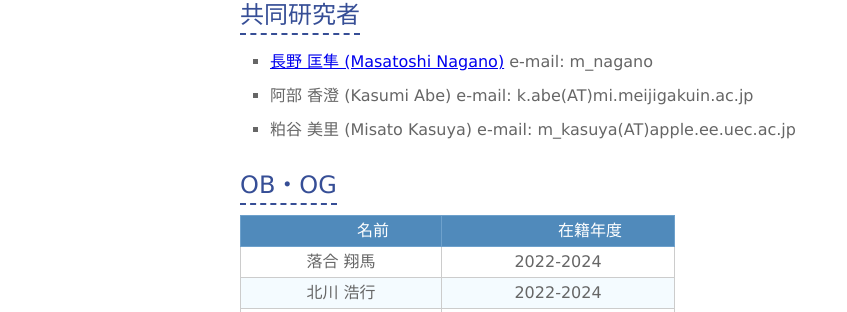
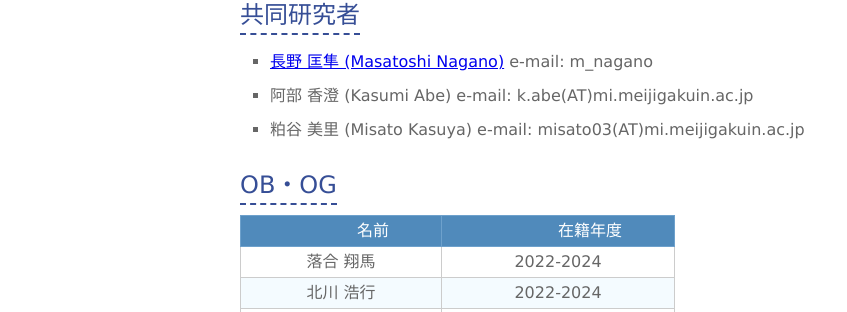
Before and after one commit to naka-lab/naka-lab.github.io, a Jekyll site: the page built from subpages/member.md, in a window 1280 px wide and 900 px high, scrolled down 1501 px. Shown: the part 140-452 px from the top of the window, without its empty margins (0-847 px from the left). Built offline with Jekyll 4.4.1, drawn with Linux system fonts in a browser that asks for light colours.

Commit message:
Update member.md

```diff
--- a/subpages/member.md
+++ b/subpages/member.md
@@ -39,8 +39,7 @@ layout: default
 ## 共同研究者
 - [長野 匡隼 (Masatoshi Nagano)](https://sites.google.com/view/nagano-lab/profile) e-mail: m_nagano
 - 阿部 香澄 (Kasumi Abe) e-mail: k.abe(AT)mi.meijigakuin.ac.jp
-- 粕谷 美里 (Misato Kasuya) e-mail:
-m_kasuya(AT)apple.ee.uec.ac.jp
+- 粕谷 美里 (Misato Kasuya) e-mail: misato03(AT)mi.meijigakuin.ac.jp
 
 ## OB・OG
 
```
